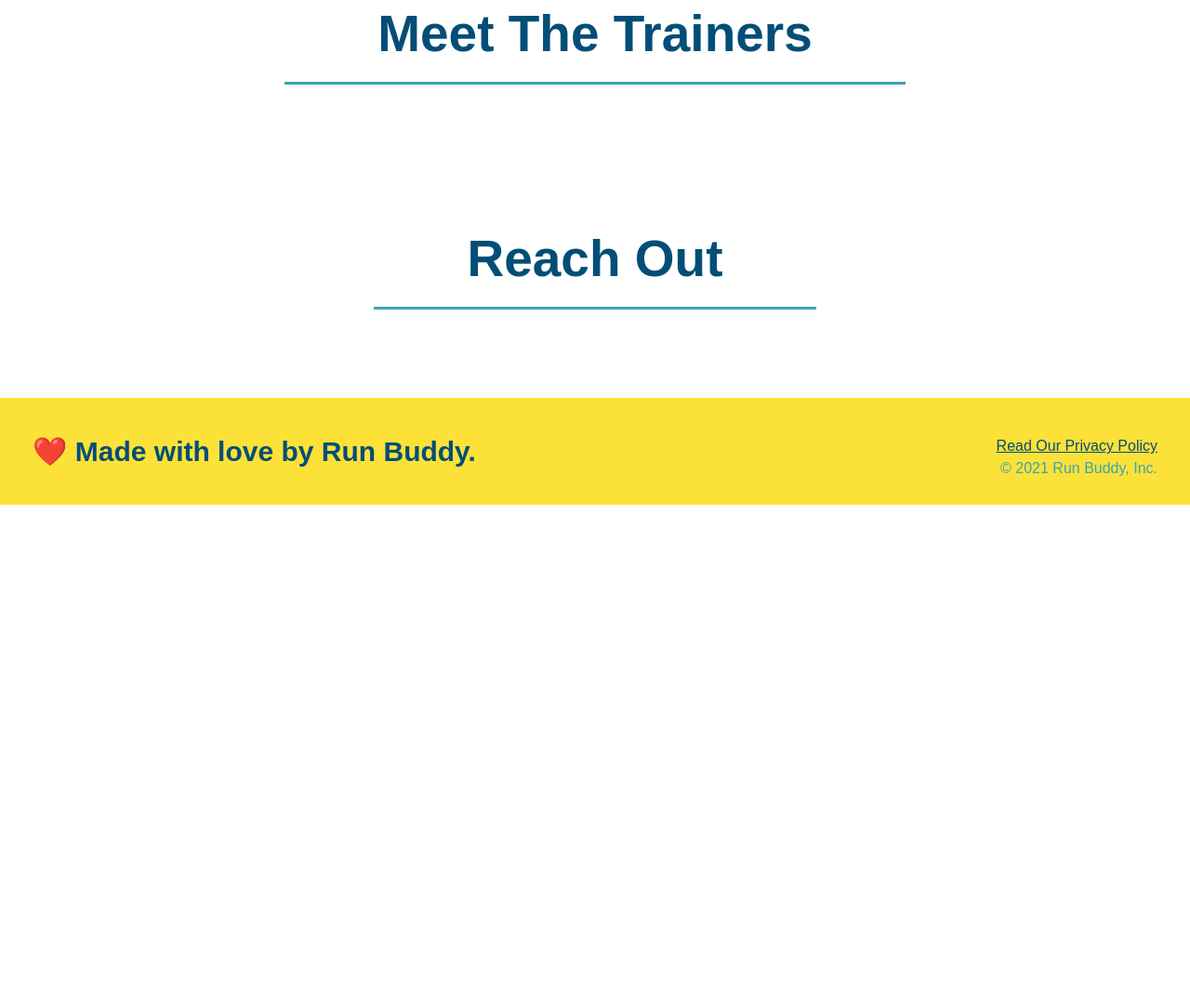
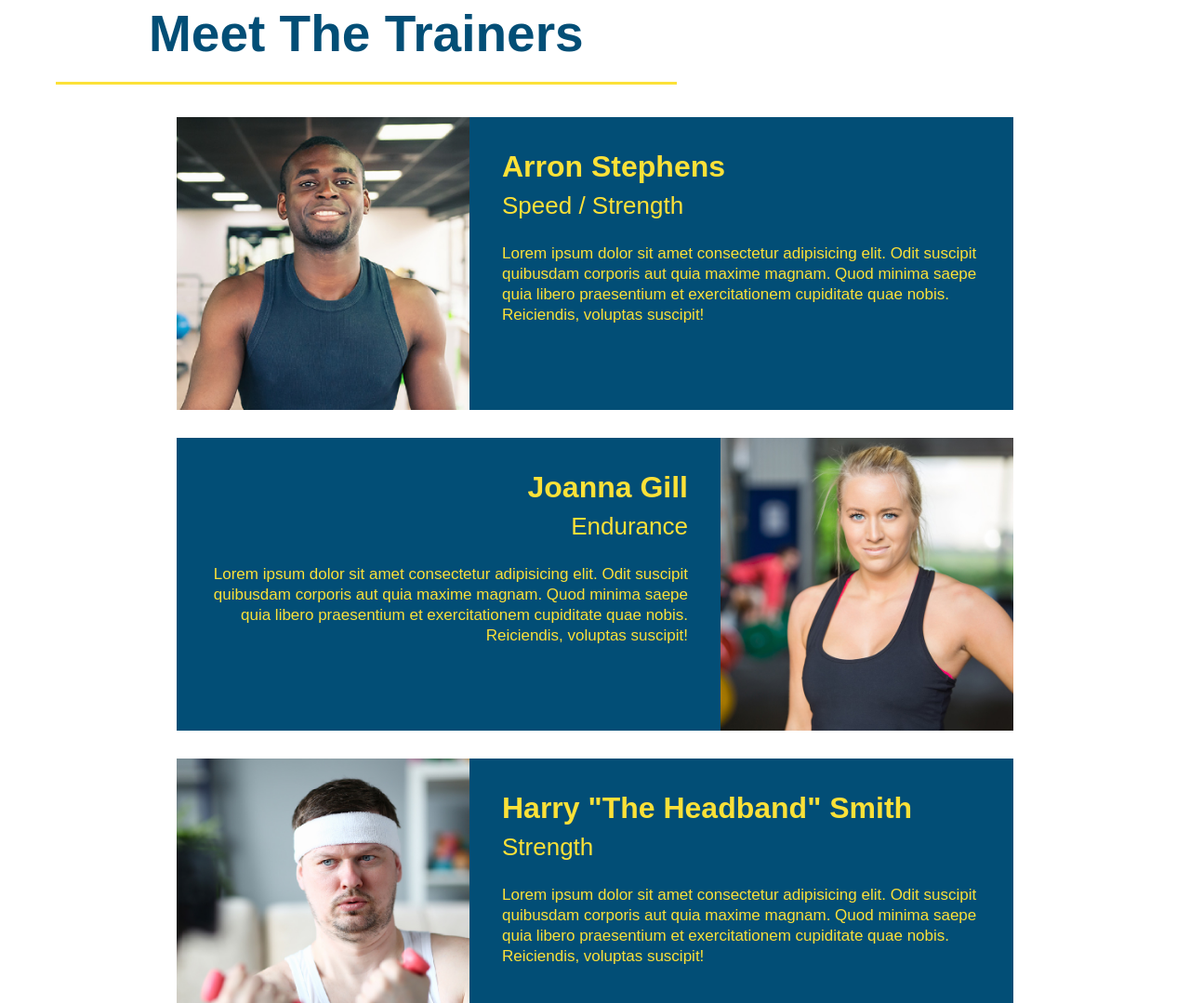
Before and after one commit to a-wushie/run-buddy, a plain HTML site: page index.html in a window 1280 px wide. Shown: the part 2620-3699 px from the top of the page at 93% size. Before the commit the page ends 3163 px from the top, so only its background shows below. Drawn offline with Linux system fonts and the light colour scheme.

Commit message:
trainers section

```diff
--- a/assets/css/style.css
+++ b/assets/css/style.css
@@ -180,3 +180,52 @@ steps p {
 }
 
 /* Steps End */
+
+/* Trainers Start */
+.trainer {
+  width: 900px;
+  margin: 0 auto 30px auto;
+  background: #024e76;
+  color: #fce138;
+  overflow: auto;
+}
+
+.trainer img {
+  width: 35%;
+  float: left;
+}
+.trainer-2 img {
+  width: 35%;
+  float: right;
+}
+
+.trainer-bio {
+  padding: 35px;
+  float: left;
+  width: 65%;
+}
+
+.trainer-bio h3 {
+  font-size: 32px;
+  margin-bottom: 8px;
+}
+
+.trainer-bio h4 {
+  font-weight: lighter;
+  font-size: 26px;
+  margin-bottom: 25px;
+}
+
+.trainer-bio p {
+  font-size: 17px;
+  line-height: 1.3;
+}
+.text-left {
+  text-align: left;
+}
+
+.text-right {
+  text-align: right;
+}
+
+/* Trainers End */
--- a/index.html
+++ b/index.html
@@ -101,8 +101,44 @@
         </section>
 
          <!-- "meet the trainers" section -->
-         <section id="your-trainers" class="intro">
-            <h2 class="section-title secondary-border">Meet The Trainers</h2>
+         <section id="your-trainers">
+            <h2 class="section-title primary-border">Meet The Trainers</h2>
+
+            <!-- first trainer bio -->
+            <article class="trainer">
+                <img src="./assets/images/trainer-1.jpg" alt="Arron Stephens in his workout clothes, ready to pump iron">
+                <div class="trainer-bio text-left">
+                    <h3>Arron Stephens</h3>
+                    <h4>Speed / Strength</h4>
+                    <p>
+                        Lorem ipsum dolor sit amet consectetur adipisicing elit. Odit suscipit quibusdam corporis aut quia maxime magnam. Quod minima saepe quia libero praesentium et exercitationem cupiditate quae nobis. Reiciendis, voluptas suscipit!
+                    </p>
+                </div>
+            </article>
+
+            <!-- second trainer bio -->
+            <article class="trainer trainer-2">
+                <img src="./assets/images/trainer-2.jpg" alt="Arron Stephens in his workout clothes, ready to pump iron">
+                <div class="trainer-bio text-right">
+                    <h3>Joanna Gill</h3>
+                    <h4>Endurance</h4>
+                    <p>
+                        Lorem ipsum dolor sit amet consectetur adipisicing elit. Odit suscipit quibusdam corporis aut quia maxime magnam. Quod minima saepe quia libero praesentium et exercitationem cupiditate quae nobis. Reiciendis, voluptas suscipit!
+                    </p>
+                </div>
+            </article>
+
+            <!-- third trainer bio -->
+            <article class="trainer">
+                <img src="./assets/images/trainer-3.jpg" alt="Arron Stephens in his workout clothes, ready to pump iron">
+                <div class="trainer-bio text-left">
+                    <h3>Harry "The Headband" Smith</h3>
+                    <h4>Strength</h4>
+                    <p>
+                        Lorem ipsum dolor sit amet consectetur adipisicing elit. Odit suscipit quibusdam corporis aut quia maxime magnam. Quod minima saepe quia libero praesentium et exercitationem cupiditate quae nobis. Reiciendis, voluptas suscipit!
+                    </p>
+                </div>
+            </article>
         </section>
 
          <!-- "reach out" section -->
```
Also changed, not shown: assets/images/trainer-1.jpg (added), assets/images/trainer-2.jpg (added), assets/images/trainer-3.jpg (added).
